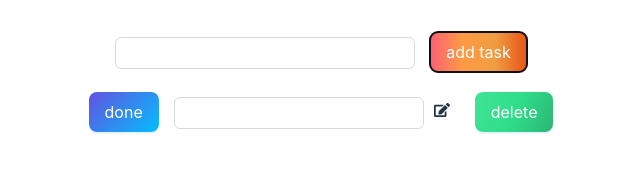
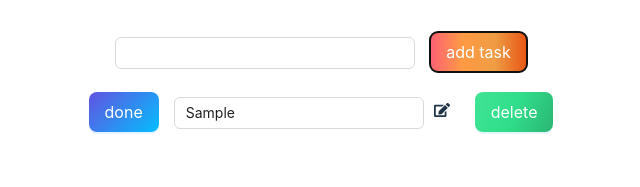
Before and after one commit to Arminonly/Todo_tasks, a React (Vite) app: page / in a window 1280 px wide. Both pictures are taken after typing "Sample" into the empty fields and a click on the button "add task". Shown: the top 187 px of the page, without its empty margins (319-959 px from the left). Built offline with nearby package versions, Linux system fonts and the light colour scheme.

Commit message:
изменил на todo.text

```diff
--- a/src/App.jsx
+++ b/src/App.jsx
@@ -35,16 +35,21 @@ function App() {
     setTodos(deleted);
   };
 
-  const editTodo = (id) =>
-    setTodos((el) => (el.id === id ? { ...el, isEdit: !el.isEdit } : el));
-  const updateTodo = (text, id) =>
-    setTodos(
-      todos.map((el) =>
-        el.id === id && text.trim()
-          ? { ...el, text: text, isEdit: !el.isEdit }
-          : el
-      )
+  const editTodo = (id) => {
+    const edited = [...todos].map((item) =>
+      item.id === id ? { ...item, isEdit: !item.isEdit } : item
     );
+    setTodos(edited);
+    console.log(edited);
+  };
+
+  const updateTodo = (id,text)=>{
+    const updated = [...todos].map(item=>item.id === id ?{...item, isEdit: !item.isEdit, text:text}:item)
+    setTodos(updated)
+    console.log(updated);
+
+  }
+
   // const editTodo = (text, id) => {
   //   const edit = [...todos].map((el) =>
   //     el.id === id ? { ...el, text: text } : el
--- a/src/components/TodoList.jsx
+++ b/src/components/TodoList.jsx
@@ -2,9 +2,9 @@ import { useState } from 'react';
 import { Button, ConfigProvider, Input } from 'antd';
 import { FaEdit } from 'react-icons/fa';
 
-export const TodoList = ({todo,colors1,getHoverColors,getActiveColors,colors3,finishedTodo,editTodo, deleteTodo,text,updateTodo}) => {
+export const TodoList = ({todo,colors1,getHoverColors,getActiveColors,colors3,finishedTodo,editTodo, deleteTodo,updateTodo,}) => {
 
-const [updateText, setUpdateText] = useState(text)
+const [updateText, setUpdateText] = useState(todo.text)
 
 
   return (
@@ -39,13 +39,13 @@ const [updateText, setUpdateText] = useState(text)
       <Input
         style={{ width: 250 }}
         className={todo.completed ? 'finished' : ''}
-        value={todo.updateText}
-        onChange={(e) =>setUpdateText(e.target.value)}
+        value={updateText}
+        onChange={e=>setUpdateText(e.target.value)}
        />
       {/* редактировать таск */}
       <span>
         <FaEdit
-        onClick={()=>updateTodo(id,updateText)}
+            onClick={()=>updateTodo(todo.id, updateText)}
         style={{ margin: '0px 10px', cursor: 'pointer' }} />
       </span>
 
```
